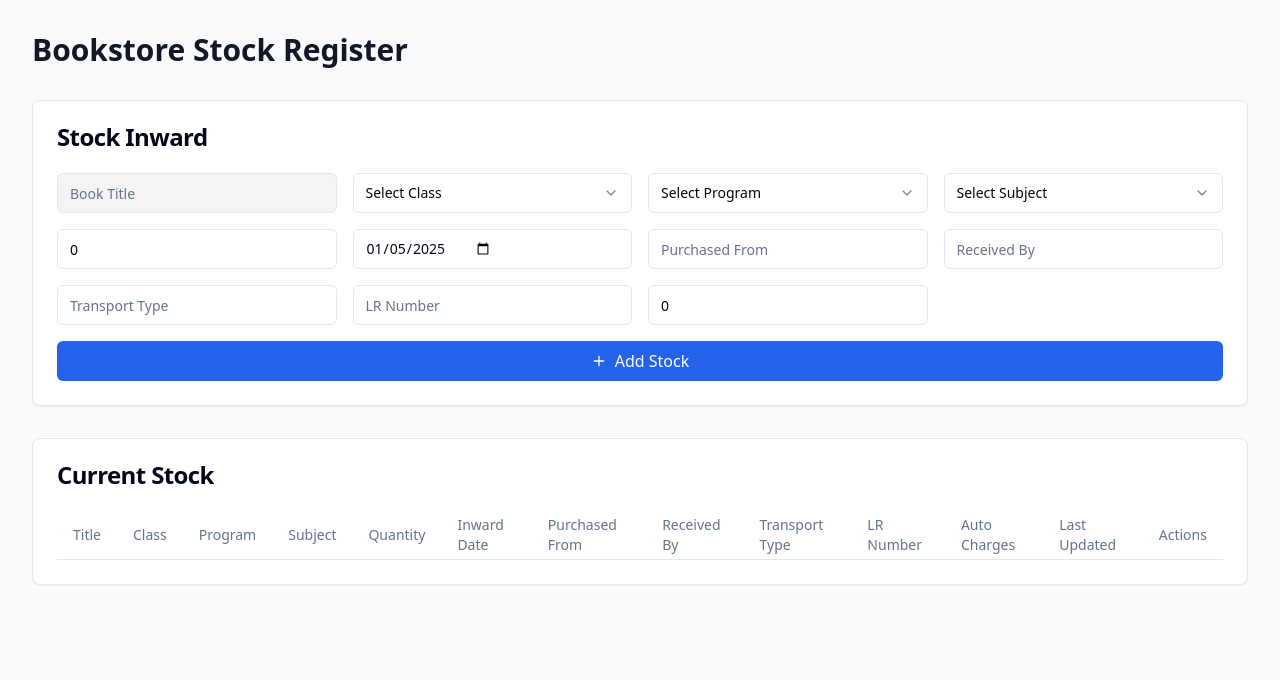
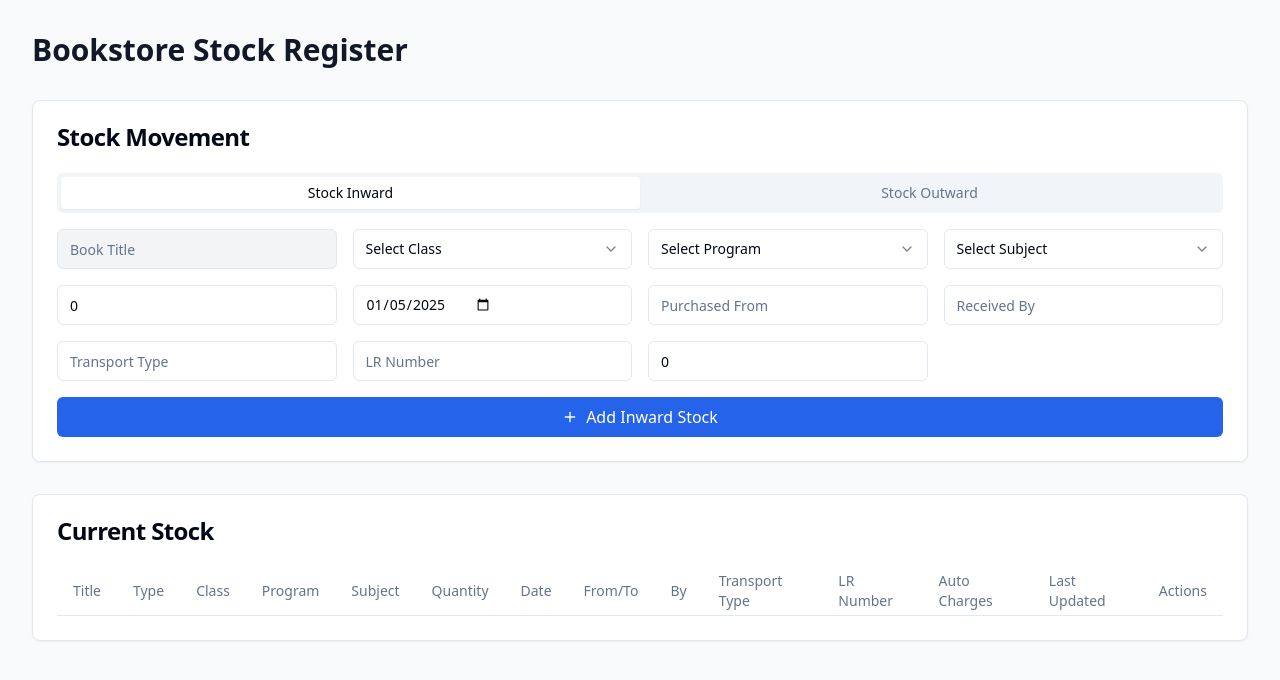
Before and after one commit to sreeram1979/Apex-Stock-Inventory, a React (Vite) app: page / in a window 1280 px wide. Shown: the top 680 px of the page. Built offline with nearby package versions, Linux system fonts and the light colour scheme.

Commit message:
Add Stock Outward Form
Implement a new Stock Outward form to replace the "Purchased From" field with "Sent To" and the "Received By" field with "Sent By". This change will allow for better tracking of stock movements.
[skip gpt_engineer]

```diff
--- a/src/components/StockInwardForm.tsx
+++ b/src/components/StockInwardForm.tsx
@@ -3,6 +3,7 @@ import { Select, SelectContent, SelectItem, SelectTrigger, SelectValue } from "@
 import { Plus } from "lucide-react";
 import { Card, CardContent, CardHeader, CardTitle } from "@/components/ui/card";
 import { NewBookFormData } from "@/types/book";
+import { Tabs, TabsContent, TabsList, TabsTrigger } from "@/components/ui/tabs";
 
 interface StockInwardFormProps {
   newBook: NewBookFormData;
@@ -21,12 +22,33 @@ export const StockInwardForm = ({
   programs,
   subjects,
 }: StockInwardFormProps) => {
+  const handleTypeChange = (type: 'inward' | 'outward') => {
+    setNewBook({
+      ...newBook,
+      type,
+      // Reset related fields when switching types
+      purchasedFrom: '',
+      sentTo: '',
+      receivedBy: '',
+      sentBy: '',
+      inwardDate: type === 'inward' ? new Date().toISOString().split('T')[0] : '',
+      outwardDate: type === 'outward' ? new Date().toISOString().split('T')[0] : ''
+    });
+  };
+
   return (
     <Card>
       <CardHeader>
-        <CardTitle>Stock Inward</CardTitle>
+        <CardTitle>Stock Movement</CardTitle>
       </CardHeader>
       <CardContent>
+        <Tabs defaultValue="inward" className="mb-4" onValueChange={(value) => handleTypeChange(value as 'inward' | 'outward')}>
+          <TabsList className="grid w-full grid-cols-2">
+            <TabsTrigger value="inward">Stock Inward</TabsTrigger>
+            <TabsTrigger value="outward">Stock Outward</TabsTrigger>
+          </TabsList>
+        </Tabs>
+
         <div className="grid grid-cols-1 md:grid-cols-4 gap-4">
           <Input
             placeholder="Book Title"
@@ -85,6 +107,8 @@ export const StockInwardForm = ({
             value={newBook.quantity}
             onChange={(e) => setNewBook({ ...newBook, quantity: parseInt(e.target.value) || 0 })}
           />
+          {newBook.type === 'inward' ? (
+            <>
               <Input
                 type="date"
                 value={newBook.inwardDate}
@@ -100,6 +124,26 @@ export const StockInwardForm = ({
                 value={newBook.receivedBy}
                 onChange={(e) => setNewBook({ ...newBook, receivedBy: e.target.value })}
               />
+            </>
+          ) : (
+            <>
+              <Input
+                type="date"
+                value={newBook.outwardDate}
+                onChange={(e) => setNewBook({ ...newBook, outwardDate: e.target.value })}
+              />
+              <Input
+                placeholder="Sent To"
+                value={newBook.sentTo}
+                onChange={(e) => setNewBook({ ...newBook, sentTo: e.target.value })}
+              />
+              <Input
+                placeholder="Sent By"
+                value={newBook.sentBy}
+                onChange={(e) => setNewBook({ ...newBook, sentBy: e.target.value })}
+              />
+            </>
+          )}
           <Input
             placeholder="Transport Type"
             value={newBook.transportType}
@@ -120,7 +164,7 @@ export const StockInwardForm = ({
             onClick={onAddBook}
             className="flex items-center justify-center gap-2 bg-blue-600 text-white px-4 py-2 rounded-md hover:bg-blue-700 md:col-span-4"
           >
-            <Plus className="h-4 w-4" /> Add Stock
+            <Plus className="h-4 w-4" /> Add {newBook.type === 'inward' ? 'Inward' : 'Outward'} Stock
           </button>
         </div>
       </CardContent>
--- a/src/components/StockTable.tsx
+++ b/src/components/StockTable.tsx
@@ -19,13 +19,14 @@ export const StockTable = ({ books, onDeleteBook }: StockTableProps) => {
           <TableHeader>
             <TableRow>
               <TableHead>Title</TableHead>
+              <TableHead>Type</TableHead>
               <TableHead>Class</TableHead>
               <TableHead>Program</TableHead>
               <TableHead>Subject</TableHead>
               <TableHead>Quantity</TableHead>
-              <TableHead>Inward Date</TableHead>
-              <TableHead>Purchased From</TableHead>
-              <TableHead>Received By</TableHead>
+              <TableHead>Date</TableHead>
+              <TableHead>From/To</TableHead>
+              <TableHead>By</TableHead>
               <TableHead>Transport Type</TableHead>
               <TableHead>LR Number</TableHead>
               <TableHead>Auto Charges</TableHead>
@@ -37,13 +38,16 @@ export const StockTable = ({ books, onDeleteBook }: StockTableProps) => {
             {books.map((book) => (
               <TableRow key={book.id}>
                 <TableCell>{book.title}</TableCell>
+                <TableCell className={book.type === 'inward' ? 'text-green-600' : 'text-red-600'}>
+                  {book.type === 'inward' ? 'Inward' : 'Outward'}
+                </TableCell>
                 <TableCell>{book.class}</TableCell>
                 <TableCell>{book.program}</TableCell>
                 <TableCell>{book.subject}</TableCell>
                 <TableCell>{book.quantity}</TableCell>
-                <TableCell>{book.inwardDate}</TableCell>
-                <TableCell>{book.purchasedFrom}</TableCell>
-                <TableCell>{book.receivedBy}</TableCell>
+                <TableCell>{book.type === 'inward' ? book.inwardDate : book.outwardDate}</TableCell>
+                <TableCell>{book.type === 'inward' ? book.purchasedFrom : book.sentTo}</TableCell>
+                <TableCell>{book.type === 'inward' ? book.receivedBy : book.sentBy}</TableCell>
                 <TableCell>{book.transportType}</TableCell>
                 <TableCell>{book.lrNumber}</TableCell>
                 <TableCell>{book.autoCharges}</TableCell>
--- a/src/pages/Index.tsx
+++ b/src/pages/Index.tsx
@@ -11,9 +11,13 @@ const Index = () => {
     program: "",
     subject: "",
     quantity: 0,
+    type: "inward",
     purchasedFrom: "",
+    sentTo: "",
     receivedBy: "",
+    sentBy: "",
     inwardDate: new Date().toISOString().split('T')[0],
+    outwardDate: "",
     transportType: "",
     lrNumber: "",
     autoCharges: 0,
@@ -31,7 +35,12 @@ const Index = () => {
   }, [newBook.class, newBook.program, newBook.subject]);
 
   const addBook = () => {
-    if (!newBook.title || !newBook.class || !newBook.program || !newBook.subject || !newBook.purchasedFrom || !newBook.receivedBy) return;
+    const requiredFields = newBook.type === 'inward'
+      ? ['title', 'class', 'program', 'subject', 'purchasedFrom', 'receivedBy']
+      : ['title', 'class', 'program', 'subject', 'sentTo', 'sentBy'];
+
+    const hasEmptyRequiredFields = requiredFields.some(field => !newBook[field as keyof NewBookFormData]);
+    if (hasEmptyRequiredFields) return;
 
     const book: Book = {
       id: Math.random().toString(36).substr(2, 9),
@@ -46,9 +55,13 @@ const Index = () => {
       program: "",
       subject: "",
       quantity: 0,
+      type: "inward",
       purchasedFrom: "",
+      sentTo: "",
       receivedBy: "",
+      sentBy: "",
       inwardDate: new Date().toISOString().split('T')[0],
+      outwardDate: "",
       transportType: "",
       lrNumber: "",
       autoCharges: 0,
--- a/src/types/book.ts
+++ b/src/types/book.ts
@@ -6,9 +6,13 @@ export interface Book {
   subject: string;
   quantity: number;
   lastUpdated: string;
-  purchasedFrom: string;
-  receivedBy: string;
-  inwardDate: string;
+  type: 'inward' | 'outward';
+  purchasedFrom?: string;
+  sentTo?: string;
+  receivedBy?: string;
+  sentBy?: string;
+  inwardDate?: string;
+  outwardDate?: string;
   transportType: string;
   lrNumber: string;
   autoCharges: number;
@@ -20,9 +24,13 @@ export interface NewBookFormData {
   program: string;
   subject: string;
   quantity: number;
+  type: 'inward' | 'outward';
   purchasedFrom: string;
+  sentTo: string;
   receivedBy: string;
+  sentBy: string;
   inwardDate: string;
+  outwardDate: string;
   transportType: string;
   lrNumber: string;
   autoCharges: number;
```
Lines whose indentation alone changed are shown as unchanged.
